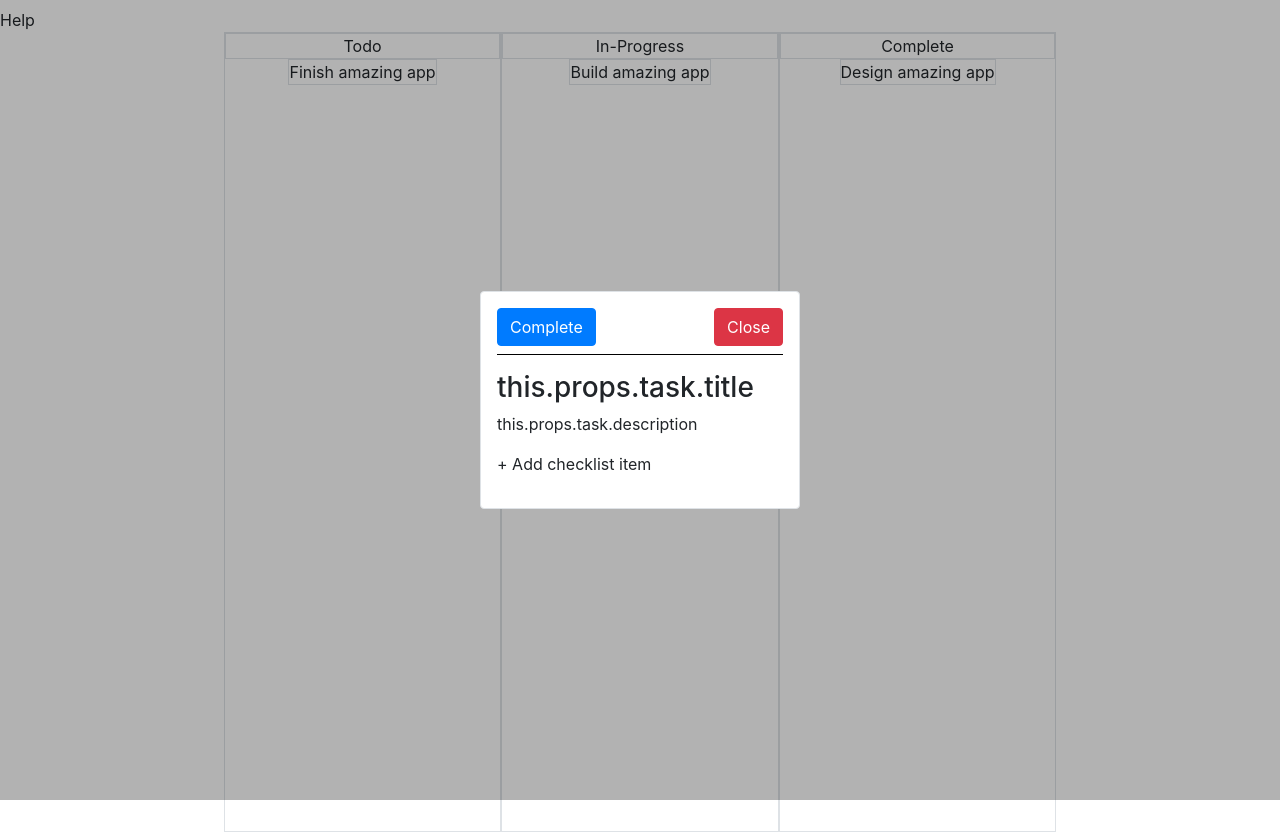
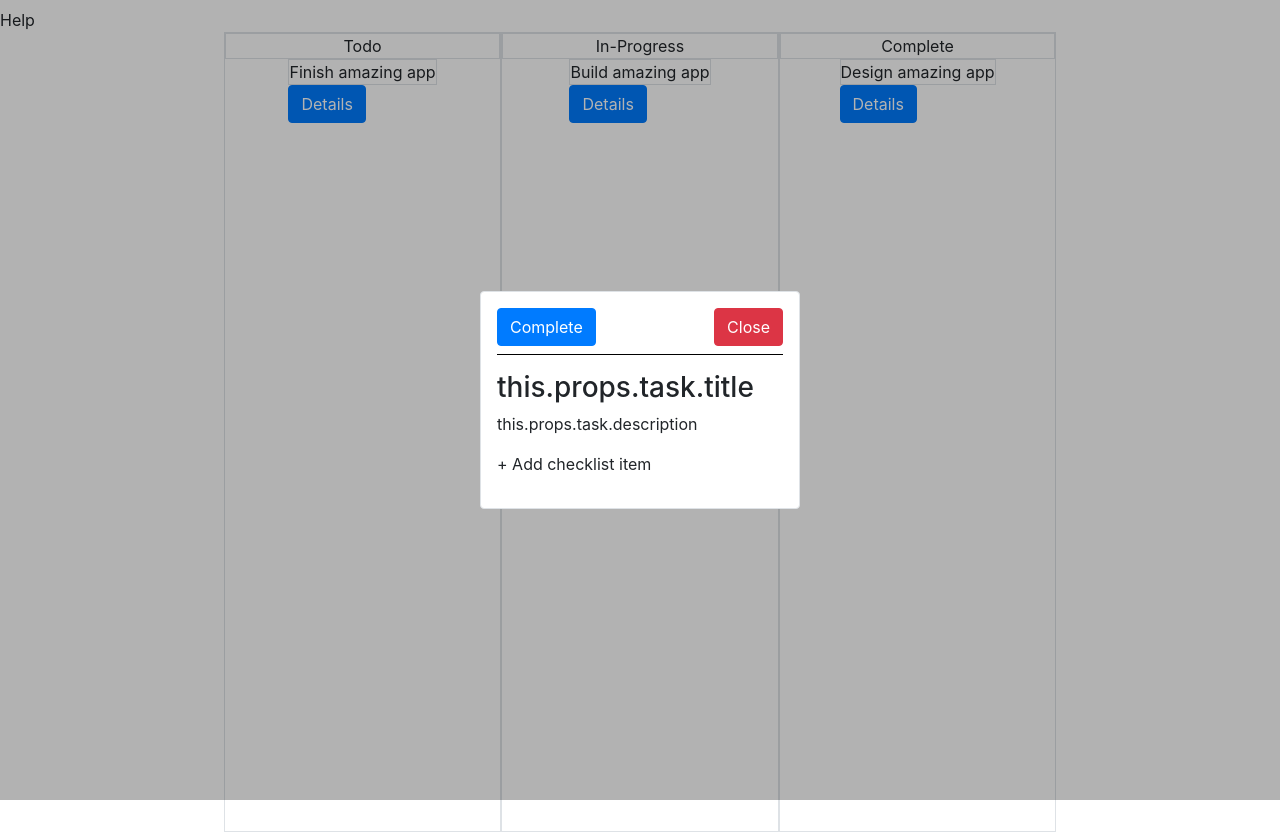
Before and after one commit to kusholhuq/js-olympics-team-overeact, a React (Create React App) app in the folder js-hackathon-olympics/: page / in a window 1280 px wide. Built offline with nearby package versions, Linux system fonts and the light colour scheme.

Commit message:
having trouble sending a method down from container to the columns right now

```diff
--- a/js-hackathon-olympics/src/components/Column.jsx
+++ b/js-hackathon-olympics/src/components/Column.jsx
@@ -21,6 +21,7 @@ export default class Column extends React.Component {
               <TaskCard
               key={content.taskId}
               content={content.task}
+              getTaskDetails={this.props.getTaskDetails}
               />
             )
           })
--- a/js-hackathon-olympics/src/components/ColumnContainer.jsx
+++ b/js-hackathon-olympics/src/components/ColumnContainer.jsx
@@ -44,6 +44,7 @@ export default class ColumnContainer extends React.Component {
       },
       showModal: true
     });
+    console.log('imhere');
   }
   render() {
     if (this.state.showModal) {
@@ -58,6 +59,7 @@ export default class ColumnContainer extends React.Component {
                     key={column.columnId}
                     title={column.name}
                     tasks={column.content}
+                    getTaskDetails={this.getTaskDetails}
                   />
                 )
               }
--- a/js-hackathon-olympics/src/components/TaskCard.jsx
+++ b/js-hackathon-olympics/src/components/TaskCard.jsx
@@ -2,8 +2,11 @@ import React from 'react';
 
 export default function TaskCard(props){
   return (
+    <div>
     <div className="border">
       {props.content}
     </div>
+    <button onClick={props.getTaskDetails} className='btn btn-primary'>Details</button>
+    </div>
   )
 }
```
